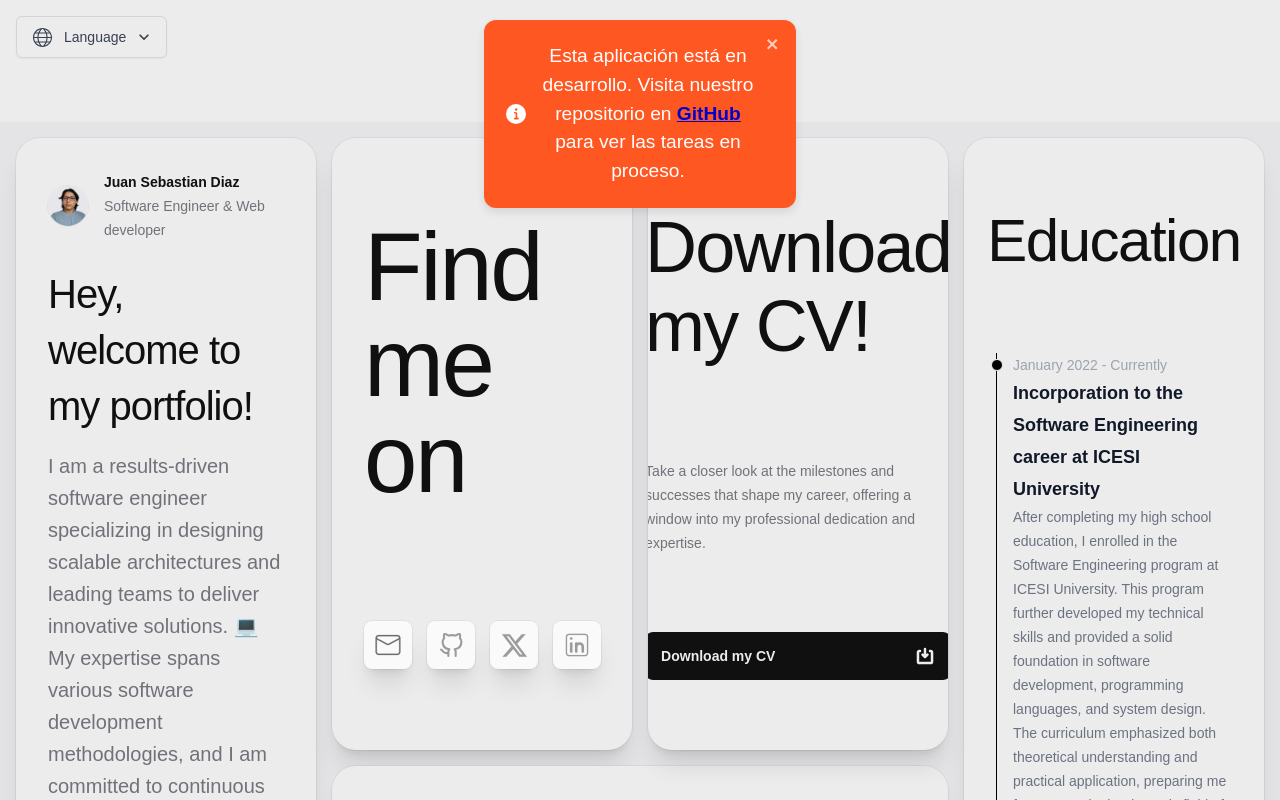
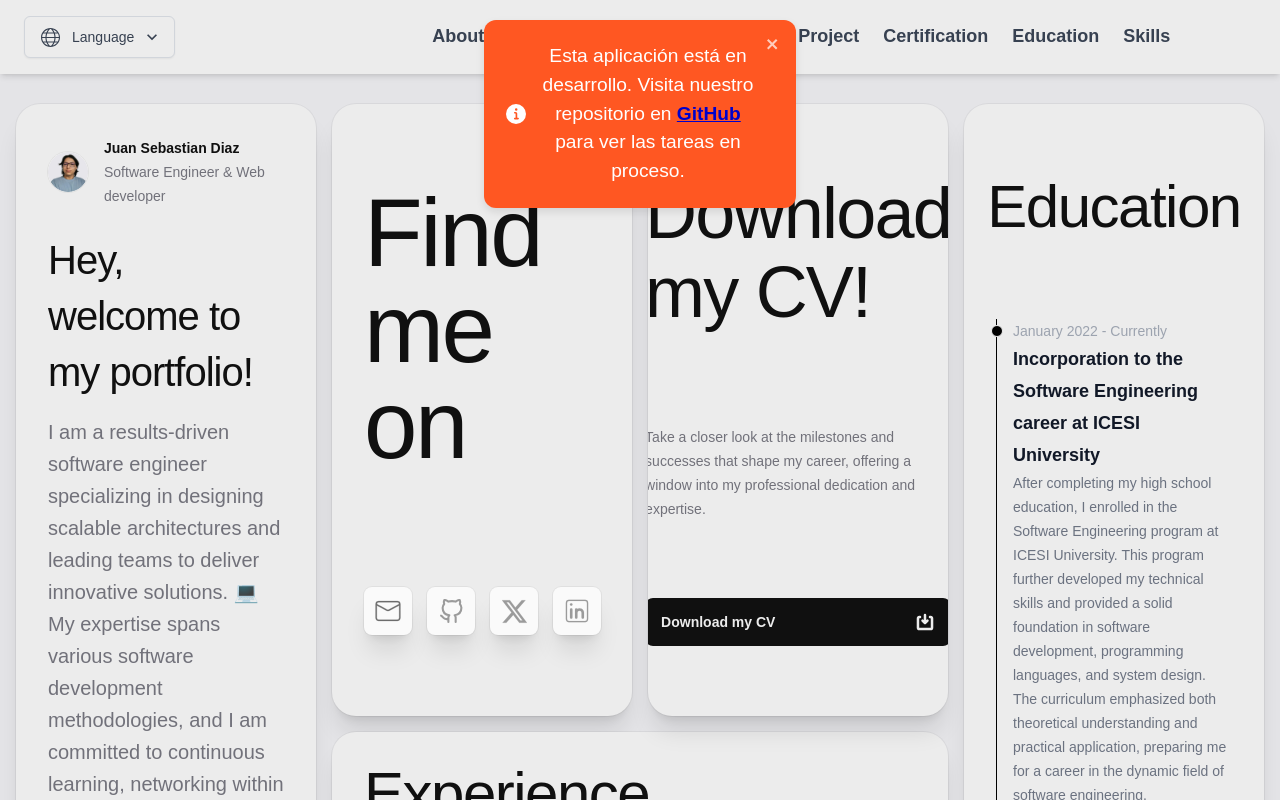
Before and after one commit to Sebastian-411/portfolio, a React (Create React App) app: page / in a window 1280 px wide. Shown: the top 800 px of the page. Built offline with nearby package versions, Linux system fonts and the light colour scheme; a web font is replaced by a local one.

Commit message:
refactor: Add RefProvider to Home.js and update Header.js for scroll functionality

```diff
--- a/src/app/Home.js
+++ b/src/app/Home.js
@@ -1,12 +1,15 @@
+import { RefProvider } from "../context/RefContext";
 import Content from "./components/Content";
 import Header from "./components/Header";
 
 function Home() {
   return (
-    <div className="bg-zinc-200">
-      <Header />
-      <Content />
-    </div>
+    <RefProvider>
+      <div className="bg-zinc-200">
+        <Header />
+        <Content />
+      </div>
+    </RefProvider>
   );
 }
 
--- a/src/app/components/Content.js
+++ b/src/app/components/Content.js
@@ -1,4 +1,4 @@
-import React from "react";
+import React, { useContext } from "react";
 import AboutMe from "./content/AboutMe";
 import CV from "./content/CV";
 import FindMe from "./content/FindMe";
@@ -7,30 +7,63 @@ import Education from "./content/Education";
 import Project from "./content/Project";
 import Carousel from "./skills/Carousel";
 import Certification from "./content/Certification";
+import { RefContext } from "../../context/RefContext";
 
 export default function Content() {
-
-
+  const {
+    refaboutMe,
+    reffindMe,
+    refexperience,
+    refCV,
+    refprojects,
+    refeducation,
+    refcertification,
+    refSkill,
+  } = useContext(RefContext);
   return (
     <section>
       <div className="p-4">
         <div className="grid grid-cols-1 gap-4 list-none lg:grid-cols-3 lg:grid-rows-3 xl:grid-cols-4 xl:grid-rows-4">
-          <div className="lg:row-span-2 ring-1 dark:ring-white/10 ring-primary/5 bg-white dark:bg-secondary shadow-xl dark:shadow-thick rounded-3xl p-8">
+          <div
+            ref={refaboutMe}
+            id="about_me"
+            className="lg:row-span-2 ring-1 dark:ring-white/10 ring-primary/5 bg-white dark:bg-secondary shadow-xl dark:shadow-thick rounded-3xl p-8 "
+          >
             <AboutMe />
           </div>
-          <div className="ring-1 dark:ring-white/10 ring-primary/5 rounded-3xl justify-between shadow-xl dark:shadow-thick items-center flex flex-col p-8 h-full bg-white  dark:bg-secondary">
+          <div
+            ref={reffindMe}
+            id="find_me"
+            className="ring-1 dark:ring-white/10 ring-primary/5 rounded-3xl justify-between shadow-xl dark:shadow-thick items-center flex flex-col p-8 h-full bg-white  dark:bg-secondary"
+          >
             <FindMe />
           </div>
-          <div className="ring-1 lg:row-span-2 ring-primary/5 dark:ring-white/10 lg:row-start-2  lg:gap-0 md:items-center md:gap-12  lg:col-start-2 lg:col-span-2 rounded-3xl p-8 bg-white dark:bg-secondary shadow-xl dark:shadow-thick">
+          <div
+            ref={refexperience}
+            id="experience"
+            className="ring-1 lg:row-span-2 ring-primary/5 dark:ring-white/10 lg:row-start-2  lg:gap-0 md:items-center md:gap-12  lg:col-start-2 lg:col-span-2 rounded-3xl p-8 bg-white dark:bg-secondary shadow-xl dark:shadow-thick"
+          >
             <Experience />
           </div>
-          <div className="ring-1 dark:ring-white/10  ring-primary/5 flex flex-col justify-between items-center rounded-3xl shadow-xl dark:shadow-thick p-8  bg-white dark:bg-secondary overflow-hidden text-center lg:text-left">
+          <div
+            ref={refCV}
+            id="CV"
+            className="ring-1 dark:ring-white/10  ring-primary/5 flex flex-col justify-between items-center rounded-3xl shadow-xl dark:shadow-thick p-8  bg-white dark:bg-secondary overflow-hidden text-center lg:text-left"
+          >
             <CV />
           </div>
-          <div className="ring-1 lg:row-start-3 h-full flex p-8 flex-col justify-between  hover:ring-primary/5 dark:hover:ring-white/20 dark:ring-white/10 ring-primary/5 relative rounded-3xl overflow-hidden bg-white dark:bg-secondary shadow-xl dark:shadow-thick">
+          <div
+            ref={refprojects}
+            id="projects"
+            className="ring-1 lg:row-start-3 h-full flex p-8 flex-col justify-between  hover:ring-primary/5 dark:hover:ring-white/20 dark:ring-white/10 ring-primary/5 relative rounded-3xl overflow-hidden bg-white dark:bg-secondary shadow-xl dark:shadow-thick"
+          >
             <Project />
           </div>
-          <div className="lg:row-span-2 ring-1 dark:ring-white/10 ring-primary/5 hover:ring-primary/5 bg-white dark:bg-secondary  dark:hover:ring-white/20 overflow-hidden duration-300 shadow-xl dark:shadow-thick rounded-3xl p-8">
+          <div
+            ref={refeducation}
+            id="education"
+            className="lg:row-span-2 ring-1 dark:ring-white/10 ring-primary/5 hover:ring-primary/5 bg-white dark:bg-secondary  dark:hover:ring-white/20 overflow-hidden duration-300 shadow-xl dark:shadow-thick rounded-3xl p-8"
+          >
             <Education />
           </div>
           <div className="ring-1 dark:ring-white/10 ring-primary/5 flex flex-col p-8 h-full justify-center items-center rounded-3xl overflow-hidden relative lg:col-span-2 lg:row-start-4 bg-white dark:bg-secondary shadow-xl dark:shadow-thick">
@@ -62,10 +95,18 @@ export default function Content() {
               </form>
             </div>
           </div>
-          <div className="ring-1 dark:ring-white/10 ring-primary/5 shadow-xl dark:shadow-thick rounded-3xl p-8 lg:row-start-4 h-full flex flex-col justify-between bg-white dark:bg-secondary">
+          <div
+            ref={refcertification}
+            id="certifications"
+            className="ring-1 dark:ring-white/10 ring-primary/5 shadow-xl dark:shadow-thick rounded-3xl p-8 lg:row-start-4 h-full flex flex-col justify-between bg-white dark:bg-secondary"
+          >
             <Certification />
           </div>
-          <div className="lg:col-span-2 xl:col-span-1 h-full flex flex-col justify-between lg:row-span-2 ring-1 dark:ring-white/10 ring-primary/5 bg-white dark:bg-secondary shadow-xl dark:shadow-thick rounded-3xl p-8">
+          <div
+            ref={refSkill}
+            id="skills"
+            className="lg:col-span-2 xl:col-span-1 h-full flex flex-col justify-between lg:row-span-2 ring-1 dark:ring-white/10 ring-primary/5 bg-white dark:bg-secondary shadow-xl dark:shadow-thick rounded-3xl p-8"
+          >
             <Carousel />
           </div>
         </div>
--- a/src/app/components/Header.js
+++ b/src/app/components/Header.js
@@ -1,12 +1,123 @@
-import React from 'react'
-import LanguageSelector from './header/LanguajeSelector'
+import React, { useContext } from "react";
+import LanguageSelector from "./header/LanguajeSelector";
+import { RefContext } from "../../context/RefContext";
 
 export default function Header() {
-    return (
-        <header className='bg-white dark:bg-gray-900'>
-            <div className='grid max-w-screen-xl px-4 pt-4 pb-8 mx-auto lg:gap-8 xl:gap-0 lg:py-16 lg:grid-cols-12 lg:pt-4'>
-                <LanguageSelector />
-            </div>
-        </header>
-    )
+  const {
+    scrollable,
+    refaboutMe,
+    reffindMe,
+    refexperience,
+    refCV,
+    refprojects,
+    refeducation,
+    refcertification,
+    refSkill,
+  } = useContext(RefContext);
+
+  return (
+    <>
+      <header className="fixed top-0 w-full bg-white shadow-md z-50">
+        <nav className="container mx-auto flex justify-between items-center px-6 py-4">
+          <div className="flex-grow">
+            <LanguageSelector />
+          </div>
+          <ul className="flex space-x-6 justify-center flex-grow">
+            <li>
+              <button
+                type="button"
+                onClick={() => {
+                  scrollable(refaboutMe);
+                }}
+                className="text-gray-700 hover:text-blue-500 font-semibold text-lg border-b-2 border-transparent hover:border-blue-500 transition-all duration-300"
+              >
+                About Me
+              </button>
+            </li>
+            <li>
+              <button
+                type="button"
+                onClick={() => {
+                  scrollable(reffindMe);
+                }}
+                className="text-gray-700 hover:text-blue-500 font-semibold text-lg border-b-2 border-transparent hover:border-blue-500 transition-all duration-300"
+              >
+                Contact
+              </button>
+            </li>
+            <li>
+              <button
+                type="button"
+                onClick={() => {
+                  scrollable(refexperience);
+                }}
+                className="text-gray-700 hover:text-blue-500 font-semibold text-lg border-b-2 border-transparent hover:border-blue-500 transition-all duration-300"
+              >
+                Experience
+              </button>
+            </li>
+            <li>
+              <button
+                type="button"
+                onClick={() => {
+                  scrollable(refCV);
+                }}
+                className="text-gray-700 hover:text-blue-500 font-semibold text-lg border-b-2 border-transparent hover:border-blue-500 transition-all duration-300"
+              >
+                CV
+              </button>
+            </li>
+            <li>
+              <button
+                type="button"
+                onClick={() => {
+                  scrollable(refprojects);
+                }}
+                className="text-gray-700 hover:text-blue-500 font-semibold text-lg border-b-2 border-transparent hover:border-blue-500 transition-all duration-300"
+              >
+                Project
+              </button>
+            </li>
+            <li>
+              <button
+                type="button"
+                onClick={() => {
+                  scrollable(refcertification);
+                }}
+                className="text-gray-700 hover:text-blue-500 font-semibold text-lg border-b-2 border-transparent hover:border-blue-500 transition-all duration-300"
+              >
+                Certification
+              </button>
+            </li>
+            <li>
+              <button
+                type="button"
+                onClick={() => {
+                  scrollable(refeducation);
+                }}
+                className="text-gray-700 hover:text-blue-500 font-semibold text-lg border-b-2 border-transparent hover:border-blue-500 transition-all duration-300"
+              >
+                Education
+              </button>
+            </li>
+
+            <li>
+              <button
+                type="button"
+                onClick={() => {
+                  scrollable(refSkill);
+                }}
+                className="text-gray-700 hover:text-blue-500 font-semibold text-lg border-b-2 border-transparent hover:border-blue-500 transition-all duration-300"
+              >
+                Skills
+              </button>
+            </li>
+          </ul>
+        </nav>
+      </header>
+      <div className="mt-16">
+        <br></br>
+      </div>
+    </>
+  );
 }
--- /dev/null
+++ b/src/context/RefContext.js
@@ -0,0 +1,39 @@
+import { createContext, useRef } from "react";
+
+export const RefContext = createContext(null);
+
+export const RefProvider = ({ children }) => {
+  const refaboutMe = useRef(null);
+  const reffindMe = useRef(null);
+  const refexperience = useRef(null);
+  const refCV = useRef(null);
+  const refprojects = useRef(null);
+  const refeducation = useRef(null);
+  const refcertification = useRef(null);
+  const refSkill = useRef(null);
+
+  const scrollable = (ref) => {
+    if (ref.current) {
+      ref.current.scrollIntoView({ behavior: "smooth", block: "start" });
+      ref.current.focus();
+    }
+  };
+
+  return (
+    <RefContext.Provider
+      value={{
+        refaboutMe,
+        reffindMe,
+        refexperience,
+        refCV,
+        refprojects,
+        refeducation,
+        refcertification,
+        scrollable,
+        refSkill,
+      }}
+    >
+      {children}
+    </RefContext.Provider>
+  );
+};
```
